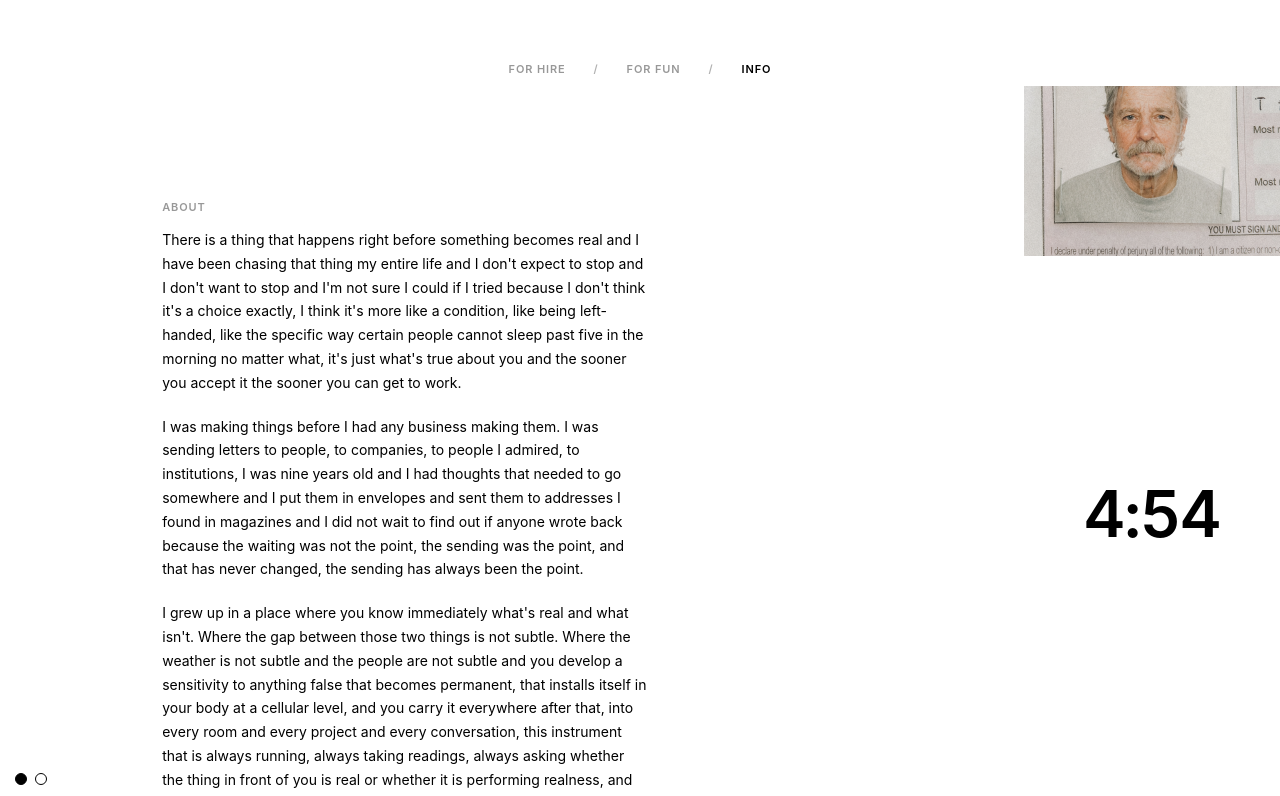
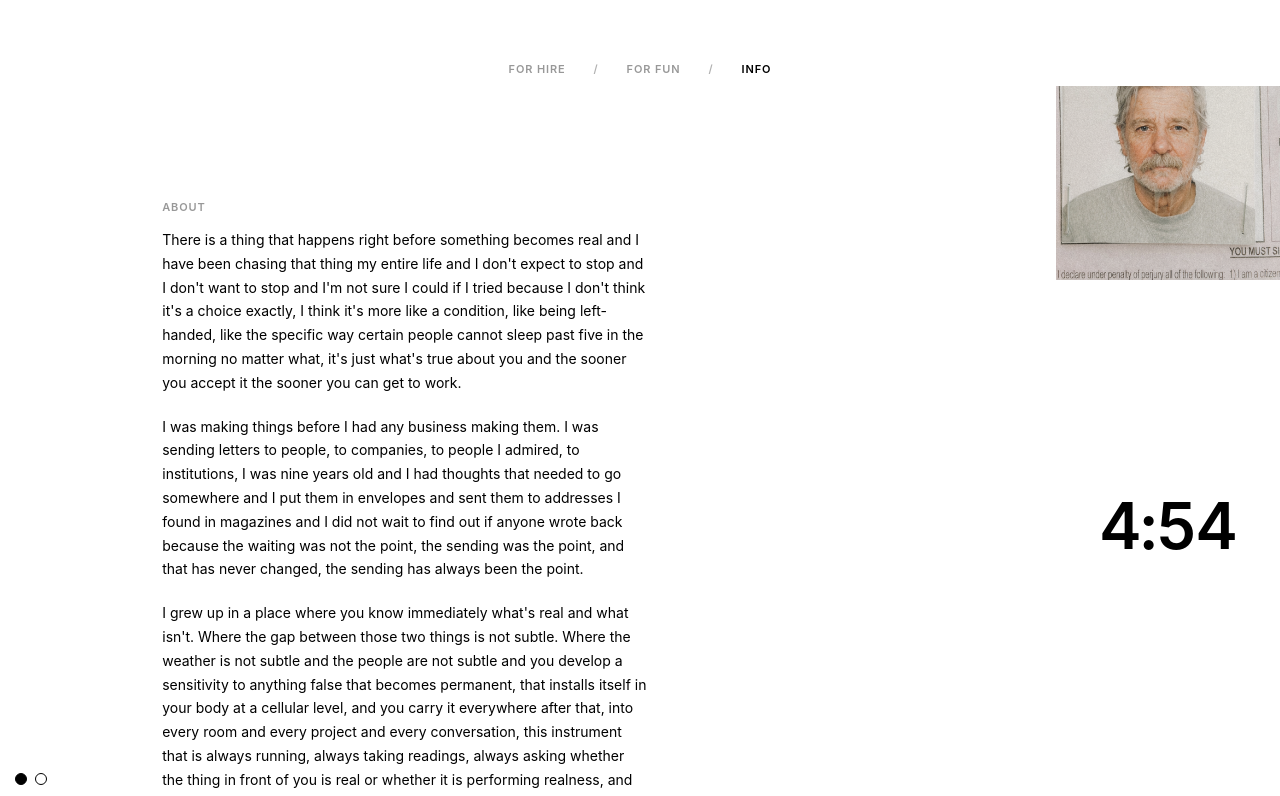
Before and after one commit to terryrayment/terry-rayment, a Next.js app: page /about in a window 1280 px wide. Shown: the top 796 px of the page. Built offline with nearby package versions, Linux system fonts and the light colour scheme; a web font is replaced by a local one.

Commit message:
Fix Terry photo sizing — constrain to right panel with aspect ratio

```diff
--- a/src/app/about/page.tsx
+++ b/src/app/about/page.tsx
@@ -45,22 +45,42 @@ export default function AboutPage() {
     <div className="w-full pt-16 text-left md:pt-24 lg:pt-28 pr-[min(28vw,14rem)] md:pr-[min(32vw,16rem)] pb-8 relative">
 
       {/* Right panel — photo at top, clock centered below */}
-      <div className="fixed right-0 top-0 h-full flex flex-col items-center w-[min(28vw,14rem)] md:w-[min(32vw,16rem)] pointer-events-none select-none">
+      <div
+        className="fixed right-0 top-0 h-full flex flex-col pointer-events-none select-none overflow-hidden"
+        style={{ width: "min(28vw, 14rem)" }}
+      >
 
         {/* Stacked photos: Before always visible, After fades in on scroll */}
-        <div className="relative w-full">
+        <div className="relative w-full flex-shrink-0" style={{ aspectRatio: "1 / 1.25" }}>
           <img
             src="/Terry_Before.png"
             alt=""
-            className="w-full block"
             draggable={false}
+            style={{
+              position: "absolute",
+              inset: 0,
+              width: "100%",
+              height: "100%",
+              objectFit: "cover",
+              objectPosition: "top",
+              display: "block",
+            }}
           />
           <img
             src="/Terry_After.png"
             alt=""
-            className="absolute inset-0 w-full block"
             draggable={false}
-            style={{ opacity: scrollProgress, transition: "opacity 0.1s linear" }}
+            style={{
+              position: "absolute",
+              inset: 0,
+              width: "100%",
+              height: "100%",
+              objectFit: "cover",
+              objectPosition: "top",
+              display: "block",
+              opacity: scrollProgress,
+              transition: "opacity 0.1s linear",
+            }}
           />
         </div>
 
```
